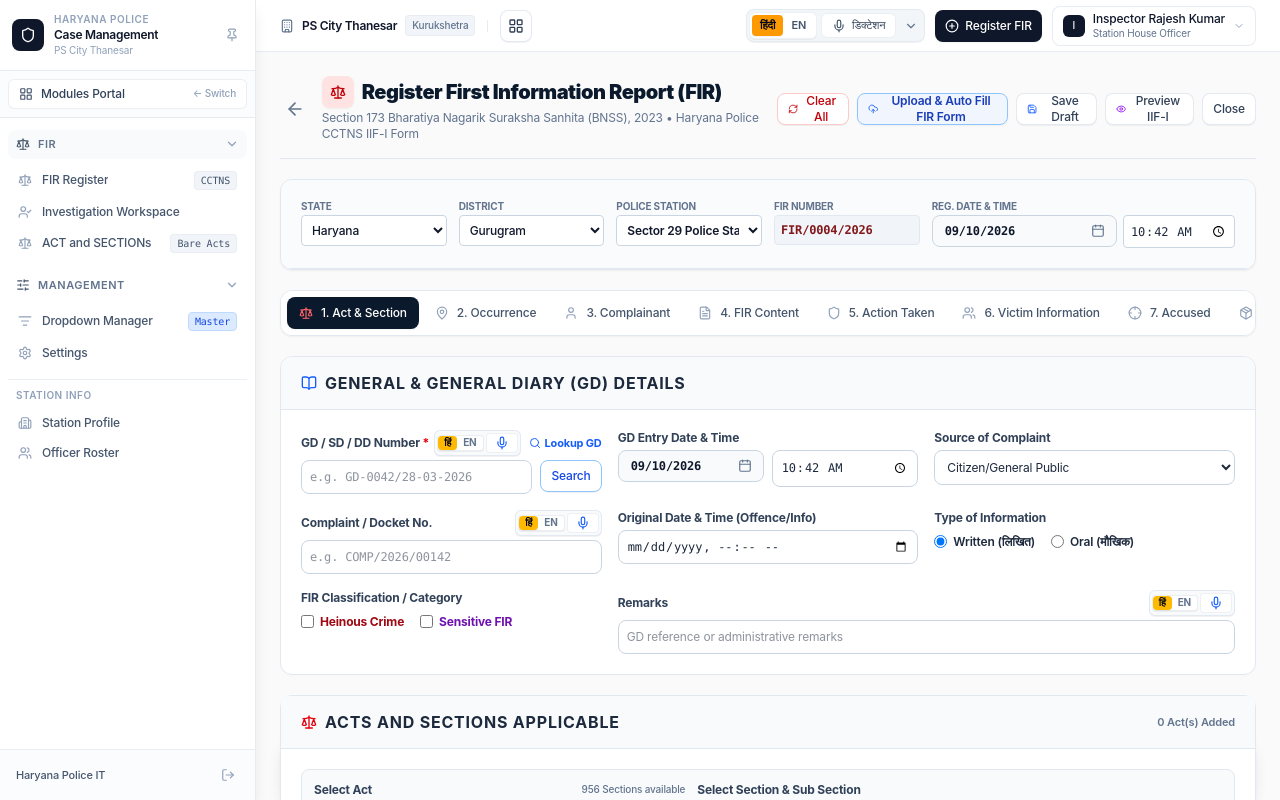
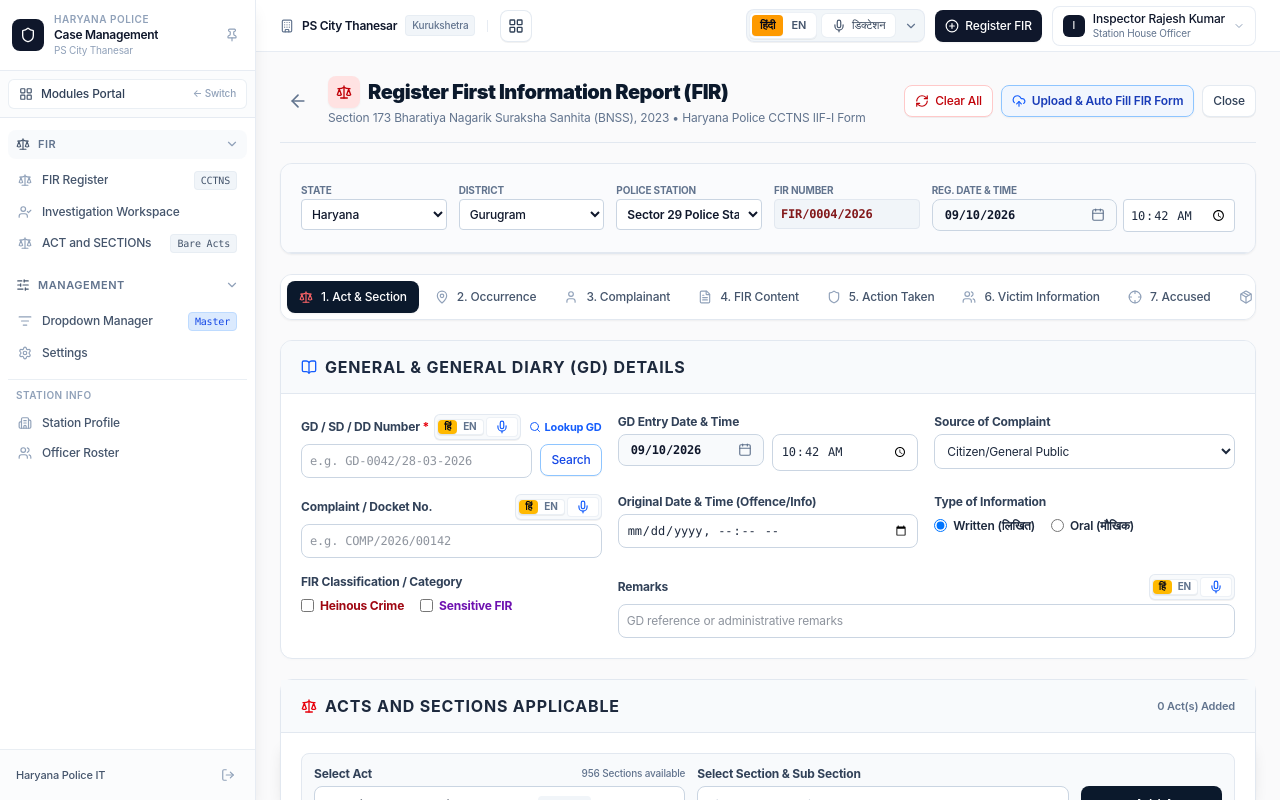
Before and after one commit to aikapil423-ux/CMS-AK, a Next.js app: page /fir/register in a window 1280 px wide. Shown: the top 800 px of the page. Built offline with nearby package versions, Linux system fonts and the light colour scheme.

Commit message:
refactor(fir): remove Save Draft and Preview IIF-I buttons from top header

```diff
--- a/src/app/fir/register/page.tsx
+++ b/src/app/fir/register/page.tsx
@@ -1301,29 +1301,6 @@
             type="button"
             variant="outline"
             size="sm"
-            onClick={handleSaveDraft}
-            className="text-xs text-slate-700 flex items-center gap-1.5"
-          >
-            <Save className="w-3.5 h-3.5 text-blue-600" />
-            Save Draft
-          </Button>
-          <Button
-            type="button"
-            variant="outline"
-            size="sm"
-            onClick={() => {
-              setRegisteredFir(buildCurrentFirItem());
-              setShowReceiptModal(true);
-            }}
-            className="text-xs text-slate-700 flex items-center gap-1.5"
-          >
-            <Eye className="w-3.5 h-3.5 text-purple-600" />
-            Preview IIF-I
-          </Button>
-          <Button
-            type="button"
-            variant="outline"
-            size="sm"
             onClick={handleCloseForm}
             className="text-xs text-slate-700 hover:bg-slate-100"
           >
```
